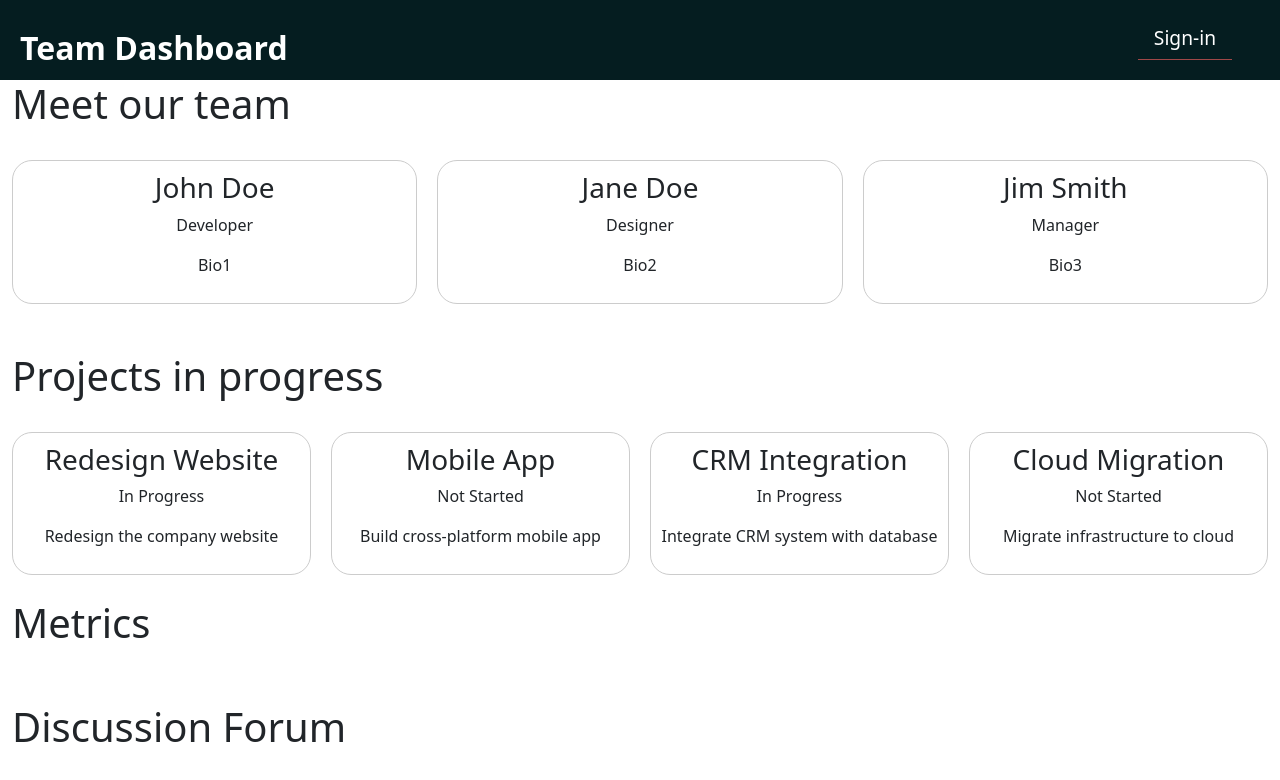
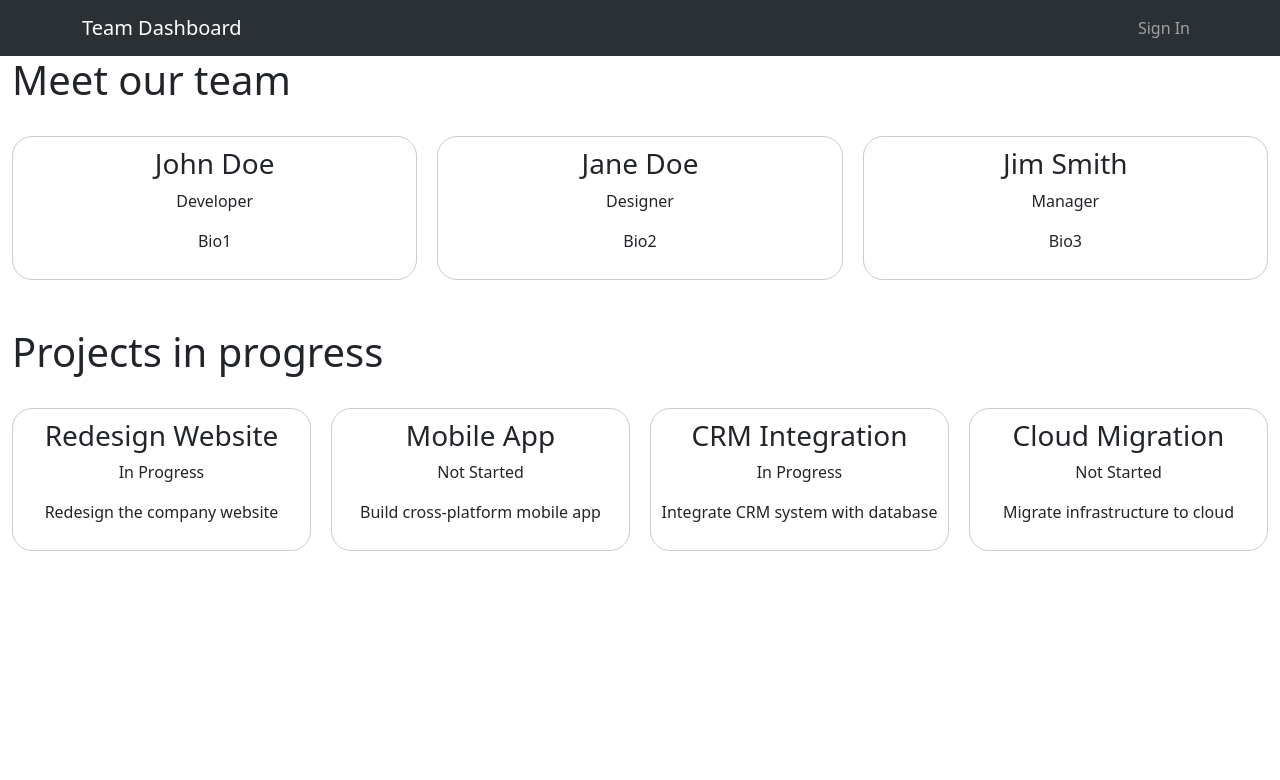
Before and after one commit to AbhilashKotha/TeamDashboard, a React (Create React App) app: page / in a window 1280 px wide. Shown: the top 780 px of the page. Built offline with nearby package versions, Linux system fonts and the light colour scheme.

Commit message:
More bootstrap

```diff
--- a/src/App.css
+++ b/src/App.css
@@ -89,163 +89,3 @@ body {
   max-height: 400px;
   overflow: auto;
 }
-
-/* Navbar styling */
-
-.navbar {
-  background-color: #051d20;
-  height: 80px;
-  display: flex;
-  justify-content: center;
-  align-items: center;
-  font-size: 1.2rem;
-  position: sticky;
-  top: 0;
-  z-index: 9999;
-}
-
-.nav-container {
-  display: flex;
-  justify-content: center;
-  align-items: center;
-  width: 100%;
-  height: 80px;
-  max-width: 1500px;
-  position: relative;
-}
-
-.nav-logo {
-  color: #ffffff;
-  align-items: center;
-  margin-left: 20px;
-  cursor: pointer;
-  text-decoration: none;
-  font-size: 2rem;
-  flex-grow: 1;
-  font-weight: 700;
-  display: flex;
-  align-items: center;
-  justify-items: center;
-}
-
-.nav-logo .icon {
-  display: inline-block;
-  width: 3rem;
-  height: 3rem;
-  margin-left: 16px;
-}
-
-.nav-menu {
-  display: flex;
-  list-style: none;
-  text-align: center;
-  margin-right: 2rem;
-}
-
-.nav-links {
-  color: #fff;
-  text-decoration: none;
-  padding: 0.5rem 1rem;
-  height: 100%;
-  border-bottom: 3px solid transparent;
-}
-
-.nav-item {
-  margin-right: 1rem;
-}
-
-.nav-item:after {
-  content: "";
-  display: block;
-  height: 3px;
-  width: 0;
-  background: transparent;
-  transition: width 0.7s ease, background-color 0.5s ease;
-}
-
-.nav-item:hover:after {
-  width: 100%;
-  background: #ffffff;
-}
-
-.nav-item .active {
-  color: #ffffff;
-  border-bottom: 1px solid #a04848;
-}
-
-.nav-icon {
-  display: none;
-  color: #ffffff;
-}
-
-.nav-icon .icon {
-  display: inline-block;
-  width: 2rem;
-  height: 2rem;
-}
-
-@media screen and (max-width: 960px) {
-  .nav-menu {
-    display: flex;
-    flex-direction: column;
-    width: 100%;
-    padding: 0;
-    border-top: 1px solid #311515;
-    position: absolute;
-    top: 60px;
-    left: -110%;
-    opacity: 1;
-    transition: all 0.5s ease;
-  }
-  ul{
-    margin: 0;
-  }
-
-  li {
-    overflow: hidden;
-  }
-
-  .nav-menu.active {
-    background: #000000f2;
-    left: 0px;
-    opacity: 1;
-    margin: 0;
-    padding: 0;
-    transition: all 0.5s ease;
-    z-index: 9999;
-  }
-  .nav-item .active {
-    color: #ffffff;
-    border: none;
-  }
-  .nav-links {
-    width: 100%;
-    display: table;
-  }
-  .nav-logo {
-    font-size: 1.5rem;
-    font-weight: 700;
-  }
-  .nav-logo .icon {
-    width: 2rem;
-    height: 2rem;
-  }
-
-  .nav-icon {
-    display: block;
-    position: absolute;
-    top: 50%;
-    right: 0;
-    transform: translate(-100%, -50%);
-    width: 2rem;
-    height: 2rem;
-    cursor: pointer;
-    color: #ffffff;
-  }
-}
-
-@media (max-width:  300px) {
-  .nav-logo{
-    font-size: 1rem;
-  }
-}
--- a/src/App.js
+++ b/src/App.js
@@ -1,6 +1,6 @@
 import TeamMember from "./components/TeamMember";
 import MemberDetail from "./components/MemberDetail";
-import Navbar from "./components/Navbar";
+import NavbarComponent from "./components/NavbarComponent";
 import DiscussionForum from "./components/DiscussionForum";
 import SignIn from "./components/SignIn";
 import {AuthProvider, AuthContext} from "./components/AuthContext";
@@ -74,9 +74,9 @@ const App = ({refreshNavbar}) => {
     <BrowserRouter>
     <AuthProvider>
     <div>
-      <Navbar onSignin= {signinClicked}/>
+      <NavbarComponent onSignin= {signinClicked}/>
       <Container fluid>
-        <h1 >Meet our team</h1>
+        <h1 id="members">Meet our team</h1>
         <br></br>
         <Row>
           <div className="team-list">
@@ -100,7 +100,7 @@ const App = ({refreshNavbar}) => {
             <br></br>
           </Col>
         </Row>
-        <h1 >Projects in progress</h1>
+        <h1 id="projects">Projects in progress</h1>
         <br></br>
         <Row>
           <div className="project-list">
@@ -122,10 +122,12 @@ const App = ({refreshNavbar}) => {
             {user && selectedProject && <ProjectDetail project={selectedProject} />}
           </Col>
         </Row>
+
+        {user && (
+        <>
         <br></br>
-        <h1 >Metrics</h1>
+        <h1 id="metrics">Metrics</h1>
         <br></br>
-        {user && (
         <Row>
           <Col>
             <IssuesChart />
@@ -137,13 +139,18 @@ const App = ({refreshNavbar}) => {
             <PeopleIssuesChart />
           </Col>
         </Row>
+        </>
         )}
-        <br></br>
-        <h1 >Discussion Forum</h1>
-        <br></br>
+
         <Row>
           <Col>
-            {user && <DiscussionForum /> }
+            {user &&
+            <>
+            <br></br>
+            <h1 id="discussion">Discussion Forum</h1>
+            <br></br>
+            <DiscussionForum />
+            </> }
           </Col>
         </Row>
       </Container>
--- a/src/components/Navbar.js
+++ /dev/null
@@ -1,70 +0,0 @@
-import { AuthContext } from "./AuthContext";
-import { NavLink } from "react-router-dom";
-import { HamburgerMenuClose, HamburgerMenuOpen } from "./icons";
-import React, { useContext, useEffect, useState } from 'react';
-
-const Navbar = (props) => {
-    const {handleHome, logout, isAuthenticated } = useContext(AuthContext);
-
-    const handleSignInClick = () => {
-      if (props.onSignin) {
-        props.onSignin();
-      }
-      localStorage.setItem('signinclick', true);
-      };
-
-    const [click, setClick] = useState(false);
-    const handleClick = () => {
-      setClick(!click);
-    }
-
-  return (
-    <>
-      <nav className="navbar">
-        <div className="nav-container">
-          <NavLink exact to="/"  onClick={handleHome} className="nav-logo">
-            <span>Team Dashboard</span>
-          </NavLink>
-
-          <ul className={click ? "nav-menu active" : "nav-menu"}>
-          {!isAuthenticated() ? (<li className="nav-item">
-              <NavLink
-                exact
-                to="/"
-                activeClassName="active"
-                className="nav-links"
-                onClick={handleSignInClick}
-              >
-                Sign-in
-              </NavLink>
-            </li>) : (
-            <li className="nav-item">
-              <NavLink
-                exact
-                to="/"
-                activeClassName="active"
-                className="nav-links"
-                onClick={logout}
-              >
-                Sign Out
-              </NavLink>
-            </li>)}
-          </ul>
-          <div className="nav-icon" onClick={handleClick}>
-            {!click ? (
-              <span className="icon">
-                <HamburgerMenuOpen />{" "}
-              </span>
-            ) : (
-              <span className="icon">
-                <HamburgerMenuClose />
-              </span>
-            )}
-          </div>
-        </div>
-      </nav>
-    </>
-  );
-};
-
-export default Navbar;
--- /dev/null
+++ b/src/components/NavbarComponent.js
@@ -0,0 +1,46 @@
+import { AuthContext } from "./AuthContext";
+import React, { useContext, useEffect, useState } from 'react';
+import { Navbar, Nav, Container } from 'react-bootstrap';
+
+const NavbarComponent = (props) => {
+    const {handleHome, logout, isAuthenticated } = useContext(AuthContext);
+
+    const handleSignInClick = () => {
+      if (props.onSignin) {
+        props.onSignin();
+      }
+      localStorage.setItem('signinclick', true);
+      };
+
+  return (
+    <>
+    <Navbar collapseOnSelect expand="lg" className="bg-body-tertiary" data-bs-theme="dark" sticky="top">
+      <Container>
+        <Navbar.Brand href="#home">Team Dashboard</Navbar.Brand>
+
+
+
+      <Navbar.Toggle aria-controls="responsive-navbar-nav"/>
+
+      <Navbar.Collapse id="responsive-navbar-nav">
+        <Nav className="justify-content-end" style={{ width: "100%" }}>
+          {isAuthenticated() ? (<>
+            <Nav.Link href="#members">Members</Nav.Link>
+            <Nav.Link href="#projects">Projects</Nav.Link>
+            <Nav.Link href="#metrics">Metrics</Nav.Link>
+            <Nav.Link href="#discussion">Discussions</Nav.Link>
+            <Nav.Link onClick={logout}>Sign Out</Nav.Link>
+            </>
+          ) : (
+            <Nav.Link onClick={handleSignInClick}>Sign In</Nav.Link>
+          )}
+
+        </Nav>
+      </Navbar.Collapse>
+      </Container>
+    </Navbar>
+    </>
+  );
+};
+
+export default NavbarComponent;
--- a/src/components/icons.js
+++ /dev/null
@@ -1,38 +0,0 @@
-export const HamburgerMenuOpen = (props) => (
-    <svg
-      xmlns="http://www.w3.org/2000/svg"
-      width="100%"
-      height="100%"
-      viewBox="0 0 24 24"
-      {...props}
-    >
-      <path fill="rgba(255, 255, 255, 0)" d="M0 0h24v24H0z" />
-      <path
-        fill="none"
-        stroke="currentColor"
-        strokeLinecap="round"
-        strokeLinejoin="round"
-        strokeWidth={2}
-        d="M3 17h18M3 12h18M3 7h18"
-      />
-    </svg>
-  );
-
-  export const HamburgerMenuClose = (props) => (
-    <svg
-      xmlns="http://www.w3.org/2000/svg"
-      width="100%"
-      height="100%"
-      viewBox="0 0 24 24"
-      {...props}
-    >
-      <path fill="rgba(255, 255, 255, 0)" d="M0 0h24v24H0z" />
-      <g fill="none" fillRule="evenodd">
-        <path d="M24 0v24H0V0h24ZM12.593 23.258l-.011.002-.071.035-.02.004-.014-.004-.071-.035c-.01-.004-.019-.001-.024.005l-.004.01-.017.428.005.02.01.013.104.074.015.004.012-.004.104-.074.012-.016.004-.017-.017-.427c-.002-.01-.009-.017-.017-.018Zm.265-.113-.013.002-.185.093-.01.01-.003.011.018.43.005.012.008.007.201.093c.012.004.023 0 .029-.008l.004-.014-.034-.614c-.003-.012-.01-.02-.02-.022Zm-.715.002a.023.023 0 0 0-.027.006l-.006.014-.034.614c0 .012.007.02.017.024l.015-.002.201-.093.01-.008.004-.011.017-.43-.003-.012-.01-.01-.184-.092Z" />
-        <path
-          fill="currentColor"
-          d="m12 14.121 5.303 5.304a1.5 1.5 0 0 0 2.122-2.122L14.12 12l5.304-5.303a1.5 1.5 0 1 0-2.122-2.121L12 9.879 6.697 4.576a1.5 1.5 0 1 0-2.122 2.12L9.88 12l-5.304 5.303a1.5 1.5 0 1 0 2.122 2.122L12 14.12Z"
-        />
-      </g>
-    </svg>
-  );
```
